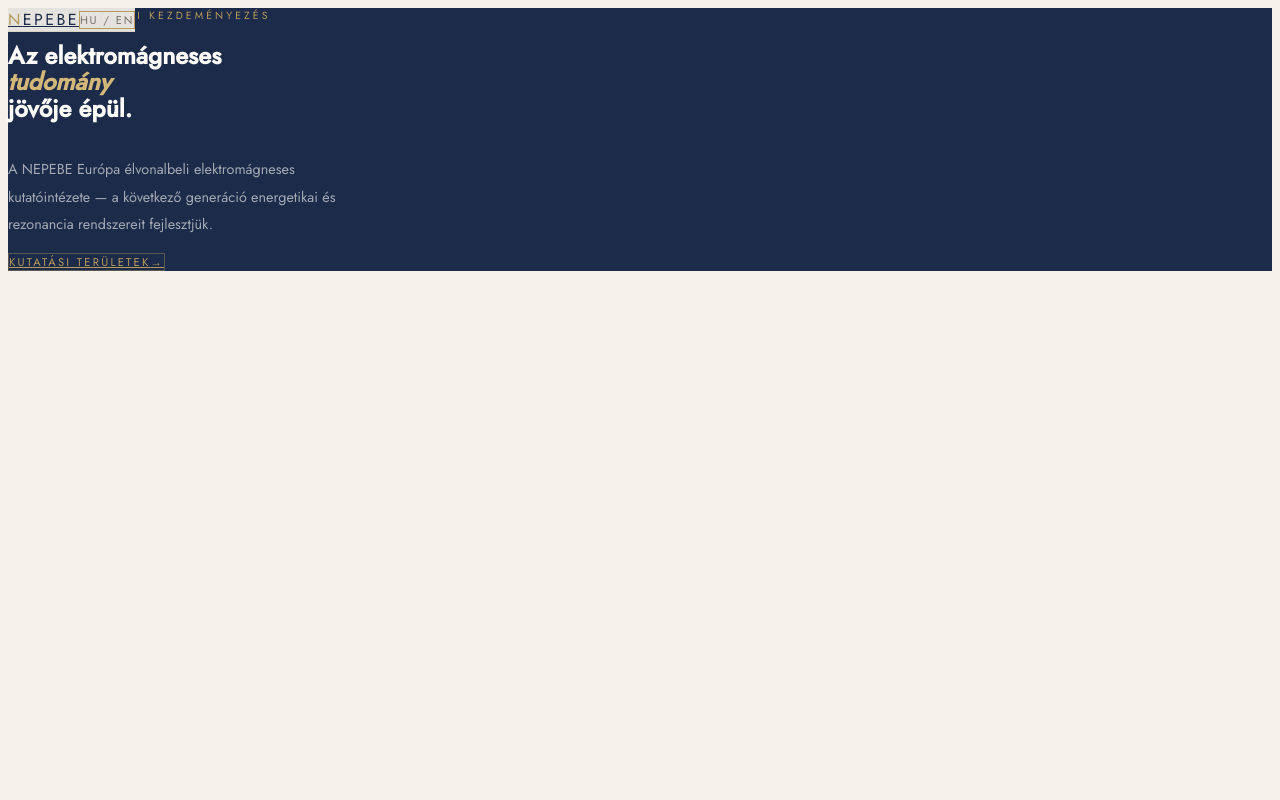
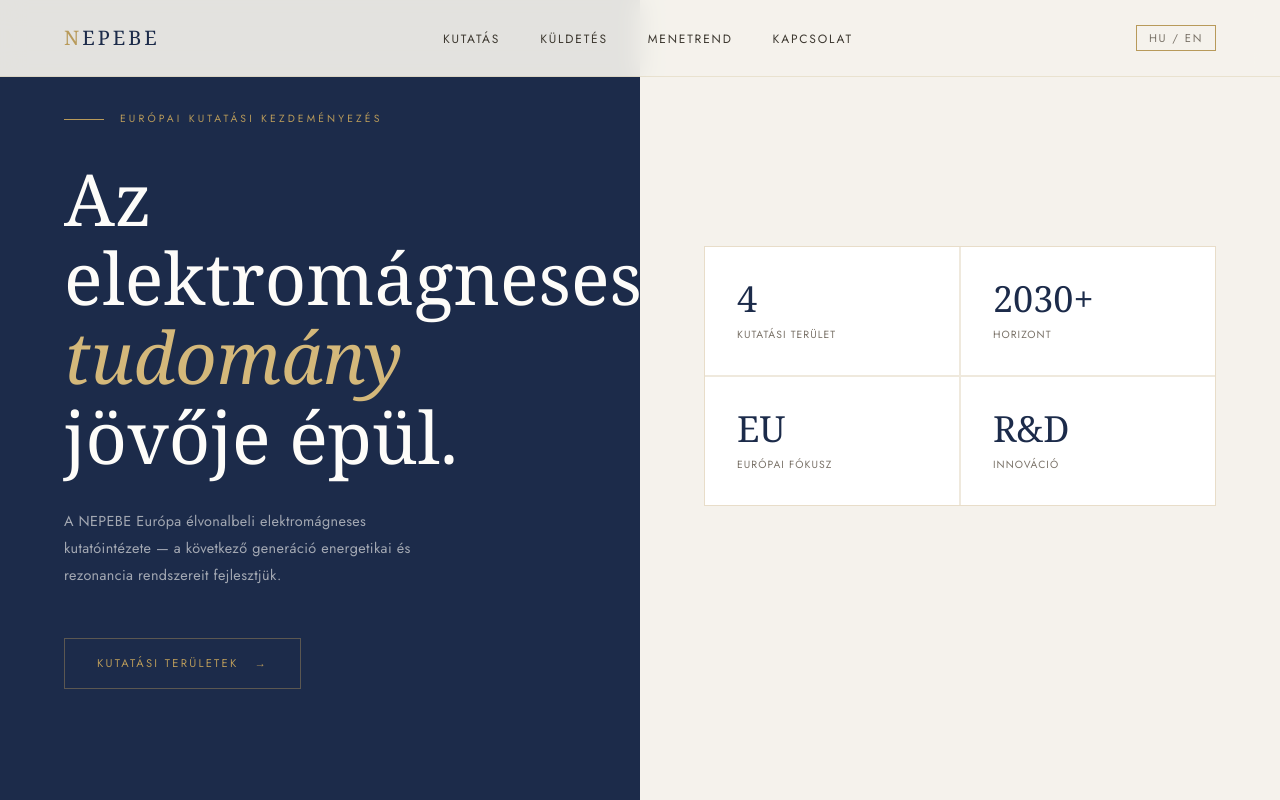
Before and after one commit to tarmonster/nepebe, a Next.js app: page / in a window 1280 px wide. Shown: the top 800 px of the page. Built offline with nearby package versions, Linux system fonts and the light colour scheme.

Commit message:
clean up: native tailwind v4 setup

```diff
--- a/app/globals.css
+++ b/app/globals.css
@@ -1,6 +1,11 @@
-@tailwind base;
-@tailwind components;
-@tailwind utilities;
+@import "tailwindcss";
+
+/* Itt maradhatnak a saját stílusaid, változóid: */
+:root {
+  --cream: #F5F2EC;
+  /* ... a többi változód ... */
+}
+/* ... az animációid ... */
 
 :root {
   --cream: #F5F2EC;
--- a/package.json
+++ b/package.json
@@ -9,14 +9,15 @@
     "lint": "eslint"
   },
   "dependencies": {
+    "@tailwindcss/postcss": "^4.0.0",
     "framer-motion": "^12.38.0",
     "lucide-react": "^1.16.0",
     "next": "16.2.6",
     "react": "19.2.4",
-    "react-dom": "19.2.4"
+    "react-dom": "19.2.4",
+    "tailwindcss": "^4.0.0"
   },
   "devDependencies": {
-    "@tailwindcss/postcss": "^4.3.0",
     "@types/node": "^20",
     "@types/react": "^19",
     "@types/react-dom": "^19",
--- a/postcss.config.js
+++ /dev/null
@@ -1,6 +0,0 @@
-module.exports = {
-  plugins: {
-    '@tailwindcss/postcss': {},
-    'autoprefixer': {},
-  },
-}
--- a/tailwind.config.ts
+++ /dev/null
@@ -1,24 +0,0 @@
-import type { Config } from 'tailwindcss'
-
-const config: Config = {
-  content: [
-    './pages/**/*.{js,ts,jsx,tsx,mdx}',
-    './components/**/*.{js,ts,jsx,tsx,mdx}',
-    './app/**/*.{js,ts,jsx,tsx,mdx}',
-  ],
-  theme: {
-    extend: {
-      fontFamily: {
-        serif: ['var(--font-cormorant)'],
-        sans: ['var(--font-jost)'],
-      },
-      colors: {
-        cream: '#F5F2EC',
-        'blue-deep': '#1C2B4A',
-        gold: '#B89A5A',
-      },
-    },
-  },
-  plugins: [],
-}
-export default config
```
Also changed, not shown: 1 other file (tests, documents, lock files or other folders).
